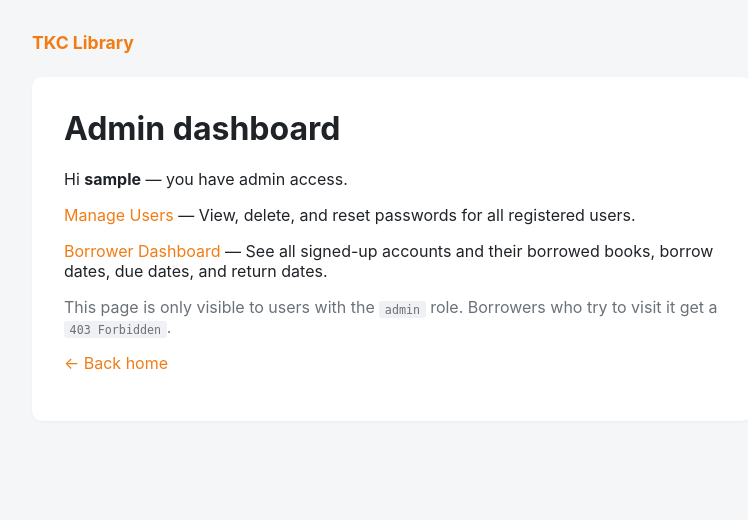
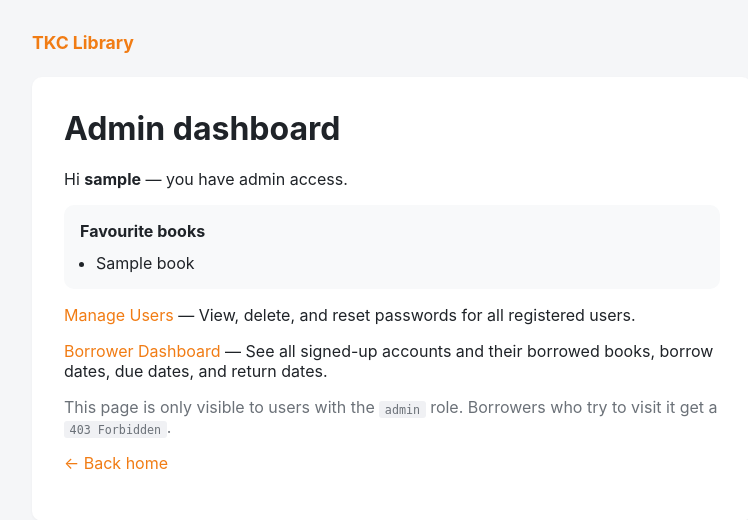
Before and after one commit to TheKeyholdingCompany/librarian, a Flask app: page /admin in a window 1280 px wide. Shown: the top 520 px of the page, without its empty margins (248-996 px from the left). Run offline with Flask 3, Linux system fonts and the light colour scheme; the visitor is signed in with stand-in values (Sample User, id 1); tables that the repository leaves empty hold one stand-in row (values such as "Sample post").

Commit message:
Show admin favorites on admin dashboard

```diff
--- a/app/admin/routes.py
+++ b/app/admin/routes.py
@@ -11,7 +11,13 @@ from app.models import Borrow, User
 @bp.route("/admin")
 @admin_required
 def dashboard():
-    return render_template("admin/dashboard.html")
+    username = session.get("username")
+    user = db.session.scalar(
+        db.select(User)
+        .options(selectinload(User.favorites))
+        .where(User.username == username)
+    )
+    return render_template("admin/dashboard.html", user=user)
 
 
 @bp.route("/admin/borrowers")
--- a/app/admin/templates/admin/dashboard.html
+++ b/app/admin/templates/admin/dashboard.html
@@ -16,6 +16,20 @@
   <div class="card">
     <h1>Admin dashboard</h1>
     <p>Hi <strong>{{ session['username'] }}</strong> — you have admin access.</p>
+    {% if user and user.favorites %}
+      <div style="margin: 1rem 0; padding: 1rem; background: #f8f9fa; border-radius: 10px;">
+        <strong>Favourite books</strong>
+        <ul style="margin: 0.75rem 0 0 1rem; padding: 0; list-style: disc; color: var(--text);">
+          {% for book in user.favorites %}
+            <li>{{ book.name }}</li>
+          {% endfor %}
+        </ul>
+      </div>
+    {% elif user %}
+      <div style="margin: 1rem 0; padding: 1rem; background: #f8f9fa; border-radius: 10px; color: var(--muted);">
+        You haven't favourited any books yet.
+      </div>
+    {% endif %}
     <p><a href="{{ url_for('admin.users') }}">Manage Users</a> — View, delete, and reset passwords for all registered users.</p>
     <p><a href="{{ url_for('admin.borrowers') }}">Borrower Dashboard</a> — See all signed-up accounts and their borrowed books, borrow dates, due dates, and return dates.</p>
     <p class="muted">This page is only visible to users with the <code>admin</code> role. Borrowers who try to visit it get a <code>403 Forbidden</code>.</p>
```
